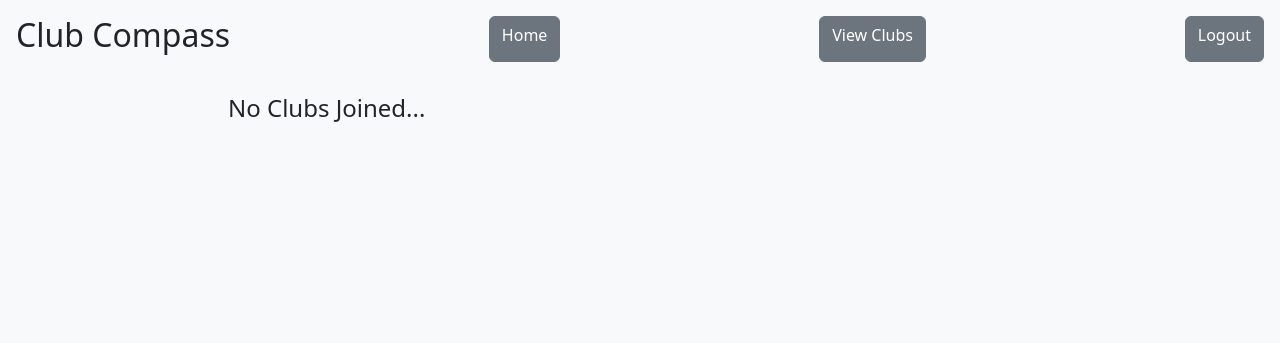
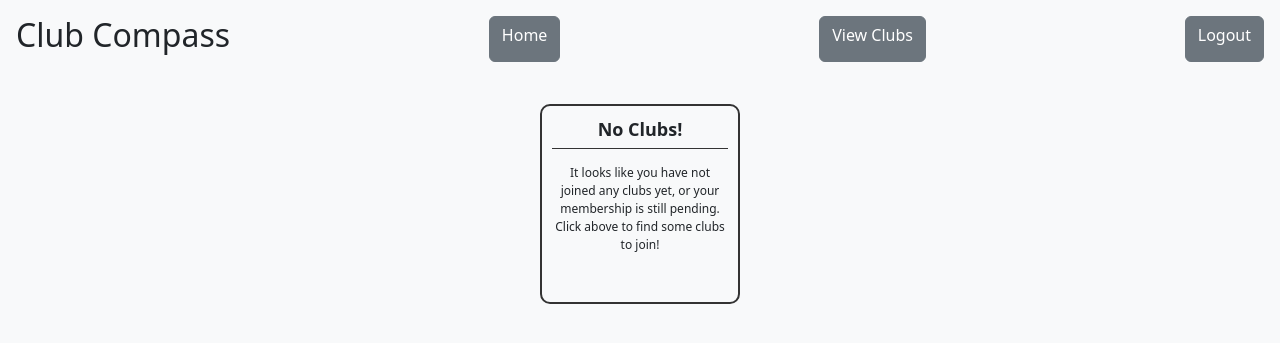
Before and after one commit to agrimreaper49/ClubMatch, a Django app: page /home/ in a window 1280 px wide. Shown: the top 343 px of the page. Run offline with Django 4.2, Linux system fonts and the light colour scheme; the visitor is signed in with stand-in values (Sample User, id 1); data that the repository does not hold is empty; some libraries are stand-ins or nearby versions.

Commit message:
Update home.html
refreshed the home screen for better clarity of clubs and some direction if there are no clubs for the user

```diff
--- a/club_compass_app/templates/club_compass_app/home.html
+++ b/club_compass_app/templates/club_compass_app/home.html
@@ -1,17 +1,66 @@
-{% include 'club_compass_app/user_header.html' %}
+{% load bootstrap5 %} {% load static %} {% bootstrap_css %}
+{%bootstrap_javascript %} {% load socialaccount %}
+
+<style>
+  .club-box {
+    border: 2px solid #333;
+    width: 200px;
+    height: 200px;
+    padding: 10px;
+    margin: 10px;
+    border-radius: 10px;
+    display: flex;
+    flex-direction: column;
+    justify-content: flex-start;
+  }
+
+  .club-name {
+    font-size: 18px;
+    font-weight: bold;
+    margin-bottom: 5px;
+    border-bottom: 1px solid #333;
+    padding-bottom: 5px;
+    text-align: center;
+  }
+
+  .club-description {
+    font-size: 12px;
+    text-align: center;
+    margin-top: 10px;
+    margin-bottom: 10px;
+  }
+
+  .bg-olive-green {
+    background-color: #3d9970;
+  }
+</style>
+
+<head>
+  <title>Your Clubs</title>
+  {% include 'club_compass_app/user_header.html' %}
+</head>
+
 <body class="bg-light">
-    <div class="row p-3">
-      <div class="col-md-8 offset-md-2">
-        {% if clubs %}
-        <h4 class="mb-3">My Clubs</h4>
-        <ul class="list-group">
-          {% for club in clubs %}
-          <li class="list-group-item"><a href="{% url 'user_club_detail' club.slug %}" class="btn btn-secondary">{{ club.name }}</a></li>
-          {% endfor %}
-        </ul>
-        {% else %}
-        <h4 class="mb-3">No Clubs Joined...</h4>
-        {% endif %}
+  <div class="row p-3 d-flex flex-wrap justify-content-center">
+    {% if clubs %}
+    <h2 class="mb-3" style="text-align: center">Your Clubs</h2>
+    {% for club in clubs %}
+    <div class="col-auto">
+      <div class="club-box">
+        <div class="club-name">{{ club.name }}</div>
+        <div class="club-description">{{ club.description }}</div>
       </div>
     </div>
+    {% endfor %} {% else %}
+    <div class="col-auto">
+      <div class="club-box">
+        <div class="club-name">No Clubs!</div>
+        <div class="club-description">
+          It looks like you have not joined any clubs yet, or your membership is
+          still pending. Click above to find some clubs to join!
+        </div>
+      </div>
+    </div>
+    {% endif %}
+  </div>
 </body>
```
